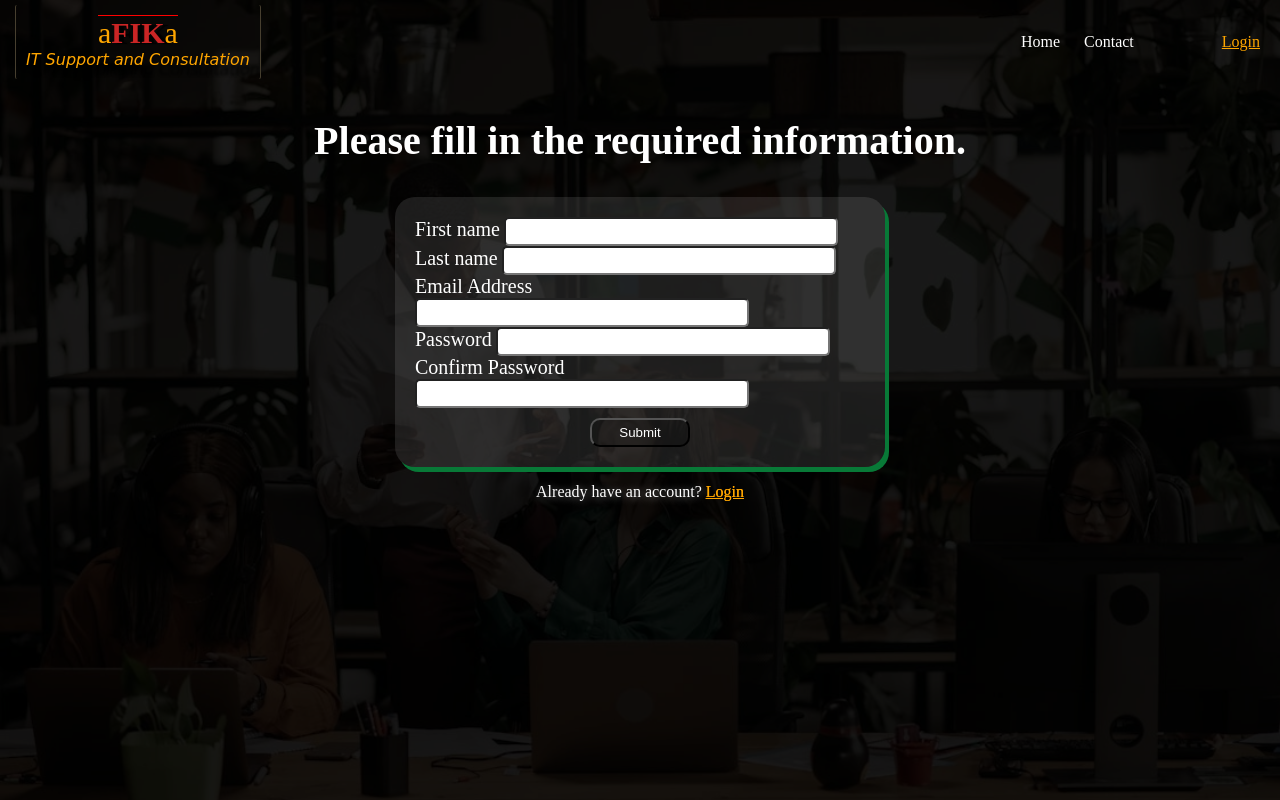
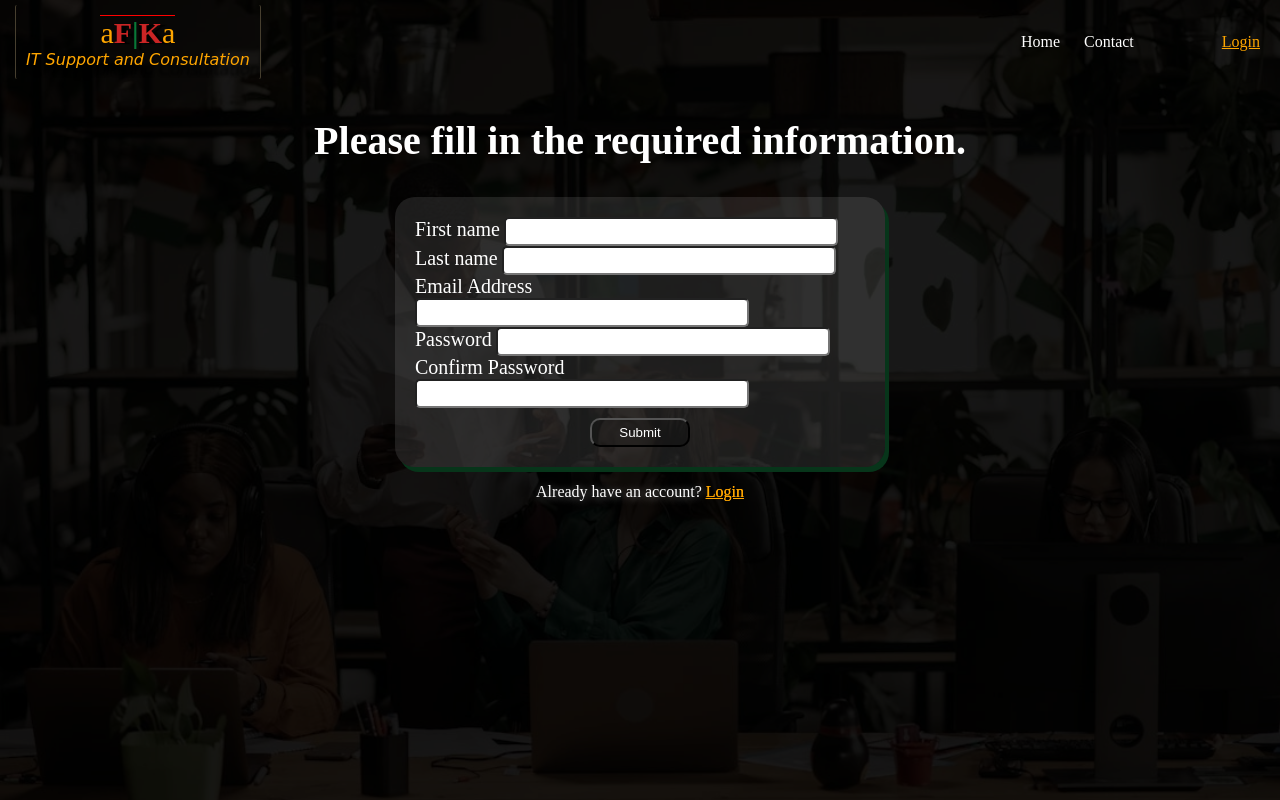
Before and after one commit to Afika-1/aFiKa-Consultations, a plain HTML site: page signup.html in a window 1280 px wide. Drawn offline with Linux system fonts and the light colour scheme.

Commit message:
navvar and logo

```diff
--- a/signup.css
+++ b/signup.css
@@ -37,6 +37,9 @@ color: rgb(202, 37, 37) ;
 text-shadow: 5px 1px 1px rgba(0, 0, 0, 0.9)
 
 }
+.afika span >span{
+  color:  rgb(8, 121, 55); ;
+}
 .navbar-brand{
     font-style: italic;
     font-family:cursive;
@@ -63,7 +66,7 @@ text-align: center;
 }
 
 .navbar-nav a:hover{
-    border-bottom: 3px rgb(255, 166, 0) solid;
+    border-bottom: 3px rgb(8, 121, 55) solid;
 }
 .navbar{
     /* background-color: rgba(14, 31, 31); */
@@ -93,7 +96,7 @@ form {
   background-color: rgb(255, 255, 255, 0.1);
   border-radius: 20px;
   color: white;
-  box-shadow: 4px 5px 0px 0px rgb(8, 121, 55);
+  box-shadow: 4px 5px 0px 0px rgb(7, 53, 26);
 }
 form input {
   padding: 5px;
--- a/signup.html
+++ b/signup.html
@@ -12,7 +12,7 @@
       <nav class="navbar navbar-expand-lg bg-body-tertiary">
         <div class="container-fluid">
           <div class="logo">
-            <a class="afika">a<span>FIK</span>a</a>
+            <a class="afika" href="#">a<span>F<span>|</span>K</span>a</a>
             <a class="navbar-brand" href="#">IT Support and Consultation</a>
           </div>
 
--- a/style.css
+++ b/style.css
@@ -40,6 +40,9 @@ color: rgb(202, 37, 37) ;
 text-shadow: 5px 1px 1px rgba(0, 0, 0, 0.9)
 
 }
+.afika span >span{
+    color:  rgb(8, 121, 55); ;
+}
 .navbar-brand{
     font-style: italic;
     font-family:cursive;
@@ -66,7 +69,7 @@ text-align: center;
 }
 
 .navbar-nav a:hover{
-    border-bottom: 3px rgb(255, 166, 0) solid;
+    border-bottom: 3px rgb(8, 121, 55)  solid;
 }
 .navbar{
     background-color: rgba(0, 0, 0, 0.1);
```
Also changed, not shown: index.html (+1 -1 lines), login.html (+1 -1 lines).
